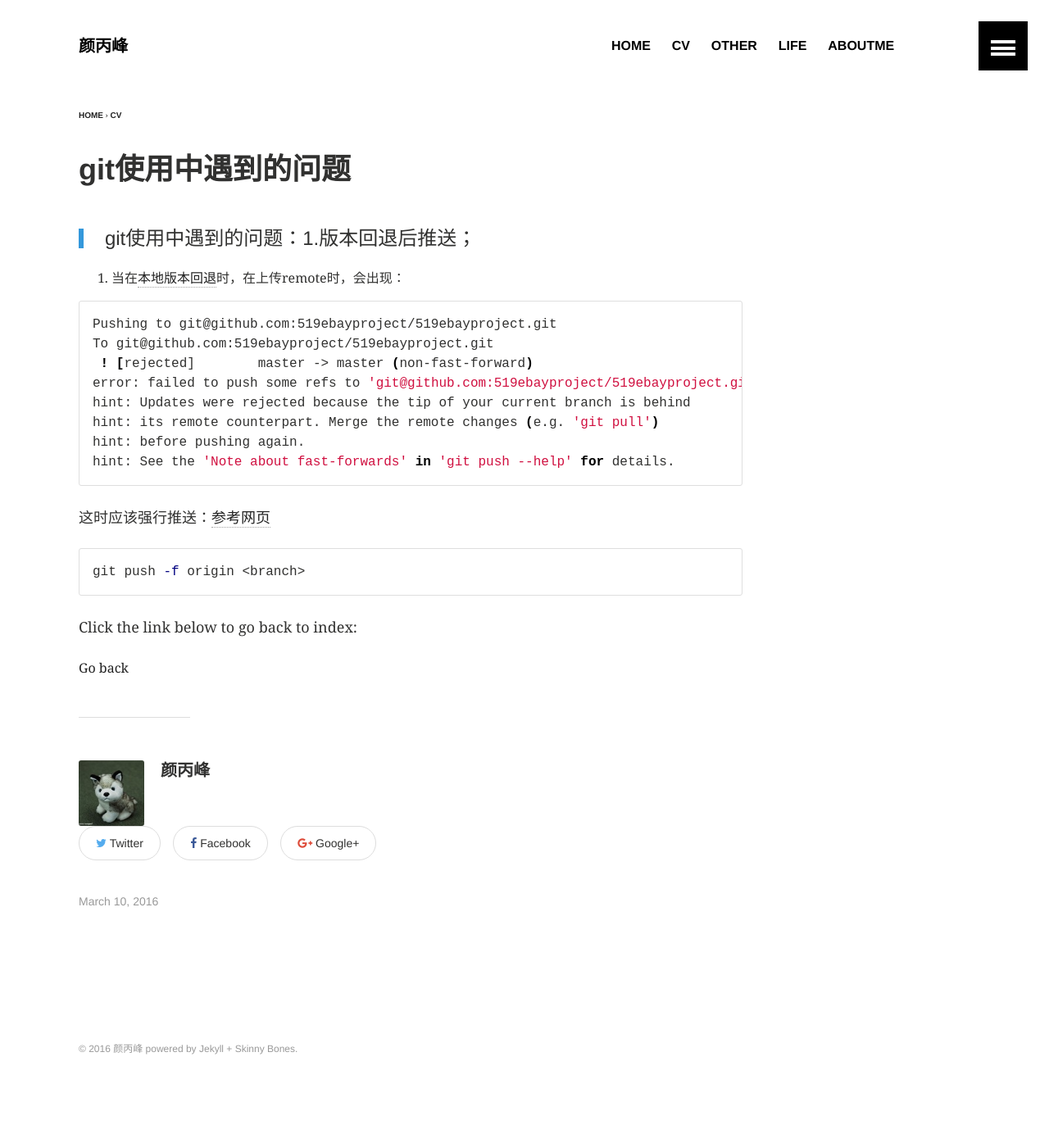
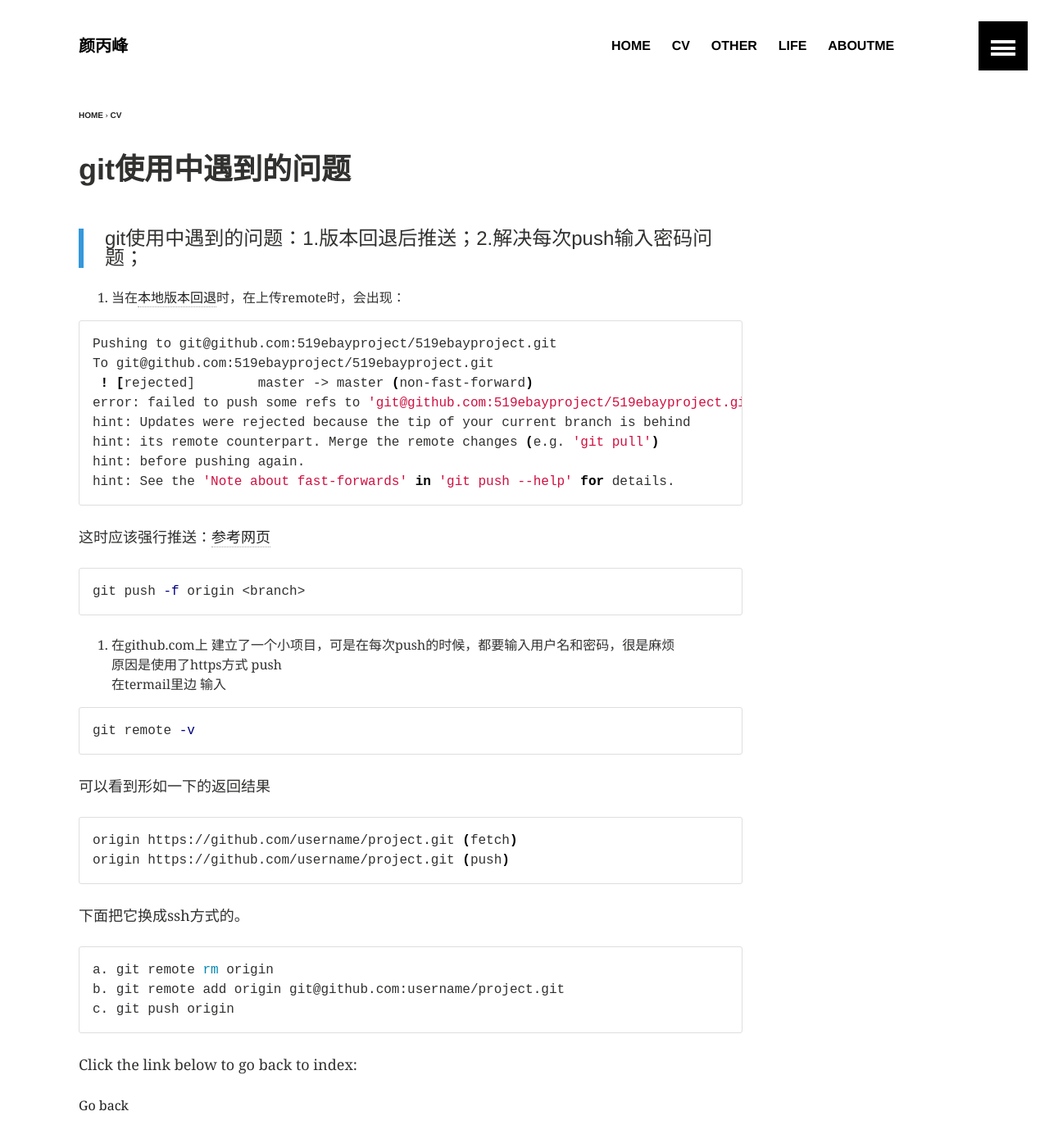
Before and after one commit to BingfengYan/BingfengYan.github.io, a Jekyll site: the page built from _posts/other/2016-03-10-git-troublesome.md, in a window 1280 px wide and 1400 px high. Shown: the top 1395 px of the window at 82% size. Built offline with Jekyll 4.4.1, drawn with Linux system fonts in a browser that asks for light colours.

Commit message:
add 2 question in gittroublesome article

```diff
--- a/_posts/other/2016-03-10-git-troublesome.md
+++ b/_posts/other/2016-03-10-git-troublesome.md
@@ -6,7 +6,7 @@ image:
     teaser: /other/gittroublesome/20160310184456.png
 ---
 
-> git使用中遇到的问题：1.版本回退后推送；
+> git使用中遇到的问题：1.版本回退后推送；2.解决每次push输入密码问题；
 
 
 1. 当在[本地版本回退](http://www.liaoxuefeng.com/wiki/0013739516305929606dd18361248578c67b8067c8c017b000/0013744142037508cf42e51debf49668810645e02887691000)时，在上传remote时，会出现：
@@ -24,3 +24,21 @@ hint: See the 'Note about fast-forwards' in 'git push --help' for details.
 {% highlight bash%}
 git push -f origin <branch>
 {% endhighlight %}
+
+2. 在github.com上 建立了一个小项目，可是在每次push的时候，都要输入用户名和密码，很是麻烦
+原因是使用了https方式 push
+在termail里边 输入
+{% highlight bash%}
+git remote -v
+{% endhighlight %}
+可以看到形如一下的返回结果
+{% highlight bash%}
+origin https://github.com/username/project.git (fetch)
+origin https://github.com/username/project.git (push)
+{% endhighlight %}
+下面把它换成ssh方式的。
+{% highlight bash%}
+a. git remote rm origin
+b. git remote add origin git@github.com:username/project.git
+c. git push origin
+{% endhighlight %}
```
